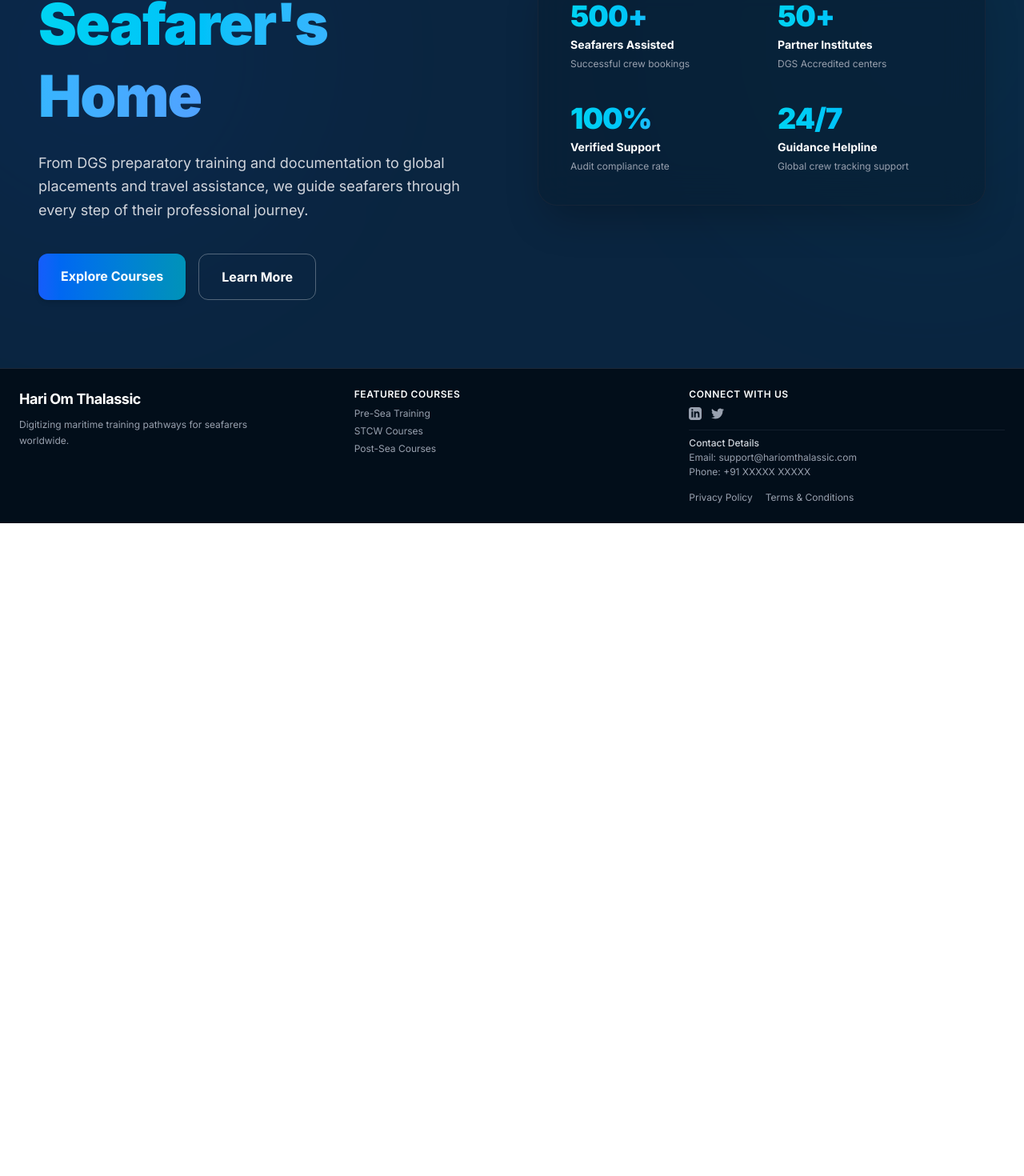
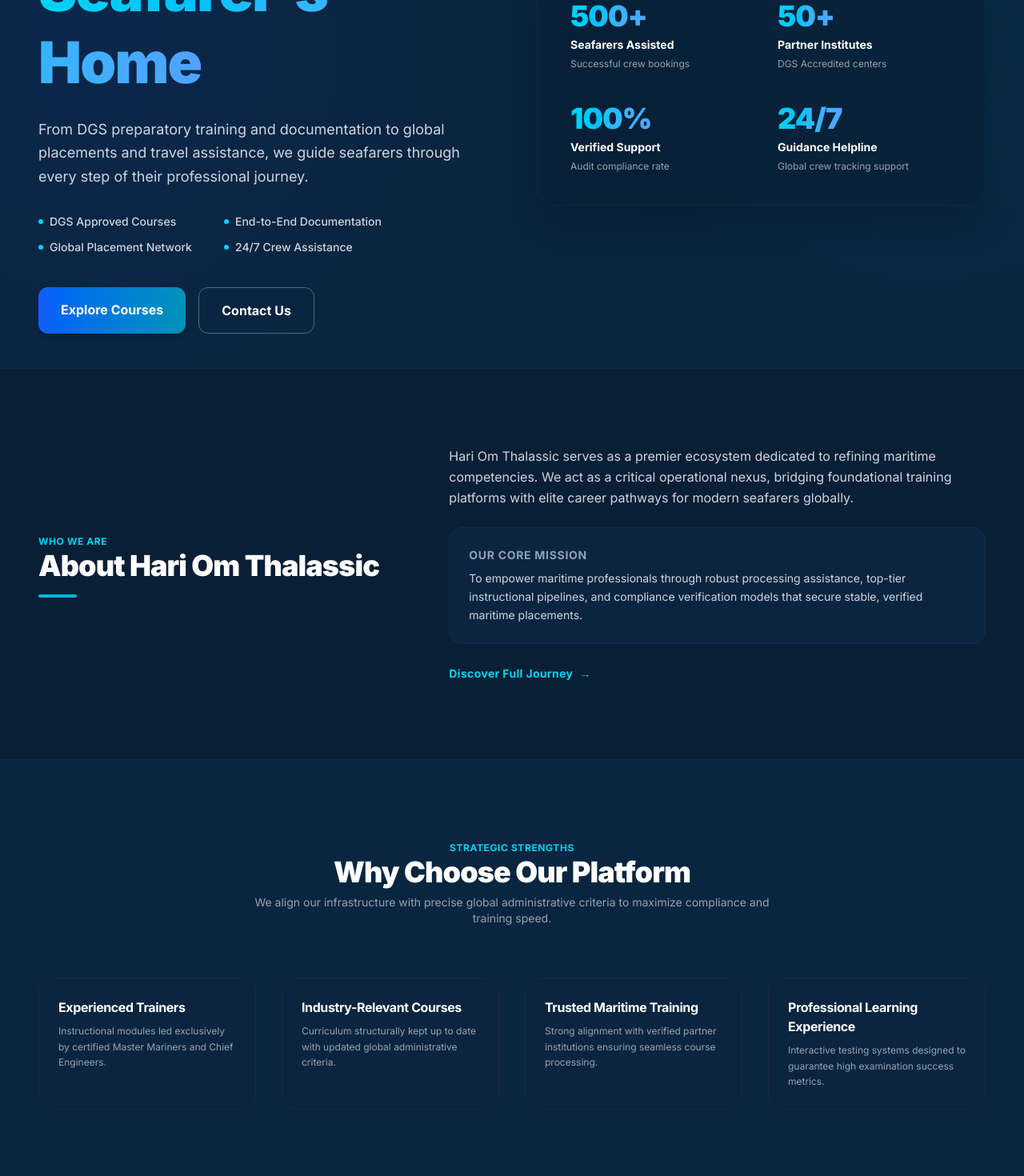
Before and after one commit to engineersurajsahani/thalassic-webapp, a Next.js app: page / in a window 1280 px wide. Shown: the part 340-1810 px from the top of the page at 80% size. Before the commit the page ends 994 px from the top, so only its background shows below. Built offline with nearby package versions, Linux system fonts and the light colour scheme.

Commit message:
home page updated

```diff
--- a/src/components/home/hero/hero.tsx
+++ b/src/components/home/hero/hero.tsx
@@ -3,7 +3,8 @@
 import Link from "next/link";
 import { useTheme } from "@/providers/theme-provider";
 
-export default function Hero() {
+// --- HERO COMPONENT (Your Original Code Unchanged) ---
+function Hero() {
   const { theme } = useTheme();
   const isDark = theme === "dark";
 
@@ -25,6 +26,9 @@
 
           {/* Left Block */}
           <div className="space-y-6">
+
+            {/* Trust Badging Block */}
+            <div className="flex flex-wrap items-center gap-4">
               <span className={`inline-block px-4 py-1.5 rounded-full text-xs font-bold tracking-wider uppercase ${
                 isDark
                   ? "bg-blue-900/40 border border-blue-700/30 text-cyan-300"
@@ -32,6 +36,19 @@
               }`}>
                 Trusted Maritime Career Partner
               </span>
+
+              {/* Dynamic Rating Accents */}
+              <div className="flex items-center gap-2">
+                <div className="flex -space-x-2">
+                  <div className={`w-6 h-6 rounded-full border-2 ${isDark ? "border-[#0A2540] bg-cyan-500" : "border-slate-50 bg-blue-500"} flex items-center justify-center text-[8px] font-black text-white`}>M</div>
+                  <div className={`w-6 h-6 rounded-full border-2 ${isDark ? "border-[#0A2540] bg-blue-600" : "border-slate-50 bg-slate-400"} flex items-center justify-center text-[8px] font-black text-white`}>O</div>
+                  <div className={`w-6 h-6 rounded-full border-2 ${isDark ? "border-[#0A2540] bg-indigo-700" : "border-slate-50 bg-slate-600"} flex items-center justify-center text-[8px] font-black text-white`}>S</div>
+                </div>
+                <p className={`text-xs font-semibold ${isDark ? "text-cyan-400" : "text-[#3b71cb]"}`}>
+                  ★ 4.9/5 Rating
+                </p>
+              </div>
+            </div>
 
             <h1 className={`text-5xl lg:text-7xl font-black leading-tight tracking-tight ${
               isDark ? "text-white" : "text-slate-800"
@@ -49,6 +66,23 @@
               From DGS preparatory training and documentation to global placements and travel assistance, we guide seafarers through every step of their professional journey.
             </p>
 
+            {/* Quick Context Feature Badges */}
+            <div className="grid grid-cols-2 gap-y-3 gap-x-4 max-w-md pt-2">
+              {[
+                "DGS Approved Courses",
+                "End-to-End Documentation",
+                "Global Placement Network",
+                "24/7 Crew Assistance"
+              ].map((feature, fIdx) => (
+                <div key={fIdx} className="flex items-center gap-2">
+                  <div className={`w-1.5 h-1.5 rounded-full flex-shrink-0 ${isDark ? "bg-cyan-400" : "bg-[#3b71cb]"}`} />
+                  <span className={`text-sm font-medium ${isDark ? "text-gray-300" : "text-slate-700"}`}>
+                    {feature}
+                  </span>
+                </div>
+              ))}
+            </div>
+
             <div className="flex flex-wrap gap-4 pt-4">
               <Link
                 href="/courses"
@@ -62,14 +96,14 @@
               </Link>
 
               <Link
-                href="/about"
+                href="/contact"
                 className={`px-7 py-4 rounded-xl font-bold transition-all border ${
                   isDark
                     ? "border-white/30 text-white hover:bg-white/5"
                     : "border-slate-300 text-slate-700 hover:bg-slate-50"
                 }`}
               >
-                Learn More
+                Contact Us
               </Link>
             </div>
           </div>
@@ -87,8 +121,8 @@
                 { val: "100%", lbl: "Verified Support", desc: "Audit compliance rate" },
                 { val: "24/7", lbl: "Guidance Helpline", desc: "Global crew tracking support" },
               ].map((stat, idx) => (
-                <div key={idx} className="space-y-1.5">
-                  <h2 className={`text-4xl font-black tracking-tight ${
+                <div key={idx} className="space-y-1.5 group cursor-default">
+                  <h2 className={`text-4xl font-black tracking-tight transition-transform duration-300 group-hover:translate-x-1 inline-block ${
                     isDark
                       ? "text-transparent bg-gradient-to-r from-cyan-400 to-blue-400 bg-clip-text"
                       : "text-[#3b71cb]"
@@ -111,3 +145,107 @@
     </section>
   );
 }
+
+// --- MAIN WRAPPER PAGE ---
+export default function HomePage() {
+  const { theme } = useTheme();
+  const isDark = theme === "dark";
+
+  // Why Choose Us Bullet Data
+  const keyHighlights = [
+    { title: "Experienced Trainers", text: "Instructional modules led exclusively by certified Master Mariners and Chief Engineers." },
+    { title: "Industry-Relevant Courses", text: "Curriculum structurally kept up to date with updated global administrative criteria." },
+    { title: "Trusted Maritime Training", text: "Strong alignment with verified partner institutions ensuring seamless course processing." },
+    { title: "Professional Learning Experience", text: "Interactive testing systems designed to guarantee high examination success metrics." }
+  ];
+
+  return (
+    <>
+      {/* 1. Hero Banner Component */}
+      <Hero />
+
+      {/* 2. About Hari Om Thalassic Section */}
+      <section className={`py-24 border-t transition-colors duration-500 ${
+        isDark ? "bg-[#091F36] border-slate-800 text-white" : "bg-white border-slate-100 text-slate-900"
+      }`}>
+        <div className="max-w-7xl mx-auto px-6 lg:px-12">
+          <div className="grid lg:grid-cols-12 gap-12 items-center">
+
+            <div className="lg:col-span-5 space-y-4">
+              <span className={`text-xs font-bold uppercase tracking-wider ${isDark ? "text-cyan-400" : "text-[#3b71cb]"}`}>
+                Who We Are
+              </span>
+              <h2 className="text-3xl lg:text-4xl font-black tracking-tight">
+                About Hari Om Thalassic
+              </h2>
+              <div className={`w-12 h-1 rounded ${isDark ? "bg-cyan-500" : "bg-[#3b71cb]"}`} />
+            </div>
+
+            <div className="lg:col-span-7 space-y-6">
+              <p className={`text-base leading-relaxed ${isDark ? "text-gray-300" : "text-slate-600"}`}>
+                Hari Om Thalassic serves as a premier ecosystem dedicated to refining maritime competencies. We act as a critical operational nexus, bridging foundational training platforms with elite career pathways for modern seafarers globally.
+              </p>
+
+              <div className={`p-6 rounded-2xl border ${isDark ? "bg-[#0B2540] border-slate-800" : "bg-slate-50 border-slate-200"}`}>
+                <h4 className="font-bold text-sm uppercase tracking-wider text-slate-400 mb-2">Our Core Mission</h4>
+                <p className={`text-sm leading-relaxed ${isDark ? "text-gray-300" : "text-slate-600"}`}>
+                  To empower maritime professionals through robust processing assistance, top-tier instructional pipelines, and compliance verification models that secure stable, verified maritime placements.
+                </p>
+              </div>
+
+              <div>
+                <Link
+                  href="/about"
+                  className={`inline-flex items-center font-bold text-sm tracking-wide gap-2 group ${
+                    isDark ? "text-cyan-400 hover:text-cyan-300" : "text-[#3b71cb] hover:text-[#2c5fb3]"
+                  }`}
+                >
+                  Discover Full Journey
+                  <span className="transform transition-transform group-hover:translate-x-1">→</span>
+                </Link>
+              </div>
+            </div>
+
+          </div>
+        </div>
+      </section>
+
+      {/* 3. Why Choose Us Section */}
+      <section className={`py-24 border-t transition-colors duration-500 ${
+        isDark ? "bg-[#0A2540] border-slate-800 text-white" : "bg-slate-50 border-slate-200 text-slate-900"
+      }`}>
+        <div className="max-w-7xl mx-auto px-6 lg:px-12">
+
+          <div className="text-center max-w-2xl mx-auto mb-16 space-y-2">
+            <span className={`text-xs font-bold uppercase tracking-wider ${isDark ? "text-cyan-400" : "text-[#3b71cb]"}`}>
+              Strategic Strengths
+            </span>
+            <h2 className="text-3xl lg:text-4xl font-black tracking-tight">
+              Why Choose Our Platform
+            </h2>
+            <p className={`text-sm ${isDark ? "text-gray-400" : "text-slate-500"}`}>
+              We align our infrastructure with precise global administrative criteria to maximize compliance and training speed.
+            </p>
+          </div>
+
+          <div className="grid md:grid-cols-2 lg:grid-cols-4 gap-8">
+            {keyHighlights.map((item, index) => (
+              <div
+                key={index}
+                className={`p-6 rounded-2xl border transition-all duration-300 ${
+                  isDark ? "bg-[#0B2540] border-slate-800/80 hover:border-slate-700" : "bg-white border-slate-200 hover:border-slate-300"
+                }`}
+              >
+                <h3 className="font-bold text-base tracking-tight mb-2">{item.title}</h3>
+                <p className={`text-xs leading-relaxed ${isDark ? "text-gray-400" : "text-slate-600"}`}>
+                  {item.text}
+                </p>
+              </div>
+            ))}
+          </div>
+
+        </div>
+      </section>
+    </>
+  );
+}
```
Lines whose indentation alone changed are shown as unchanged.
